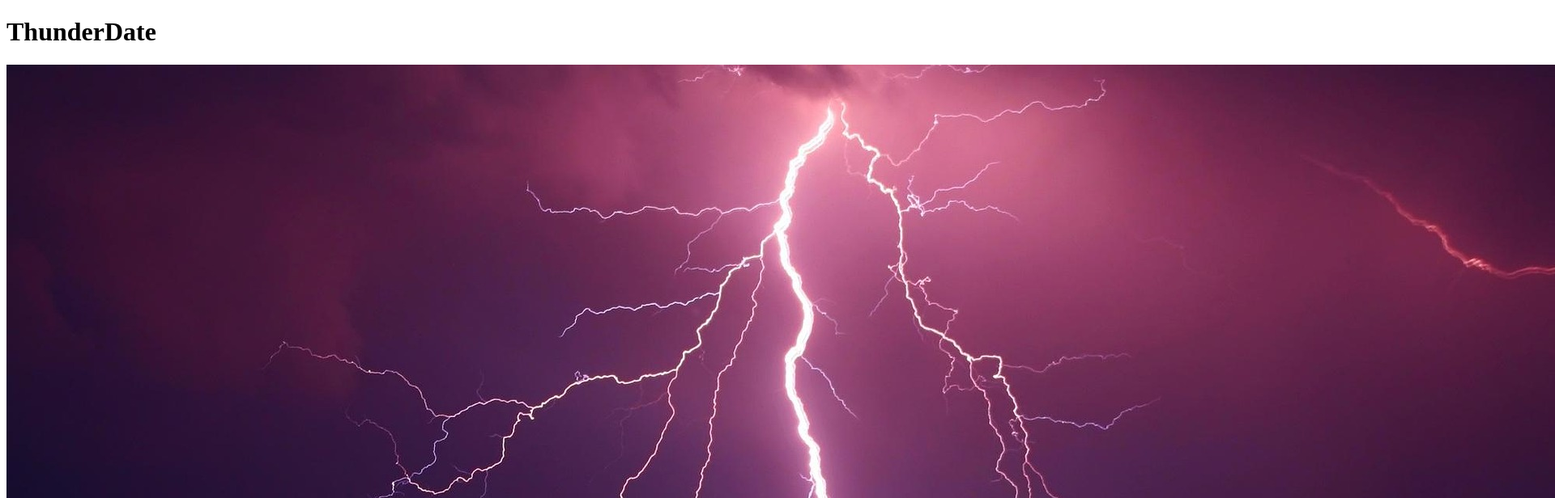
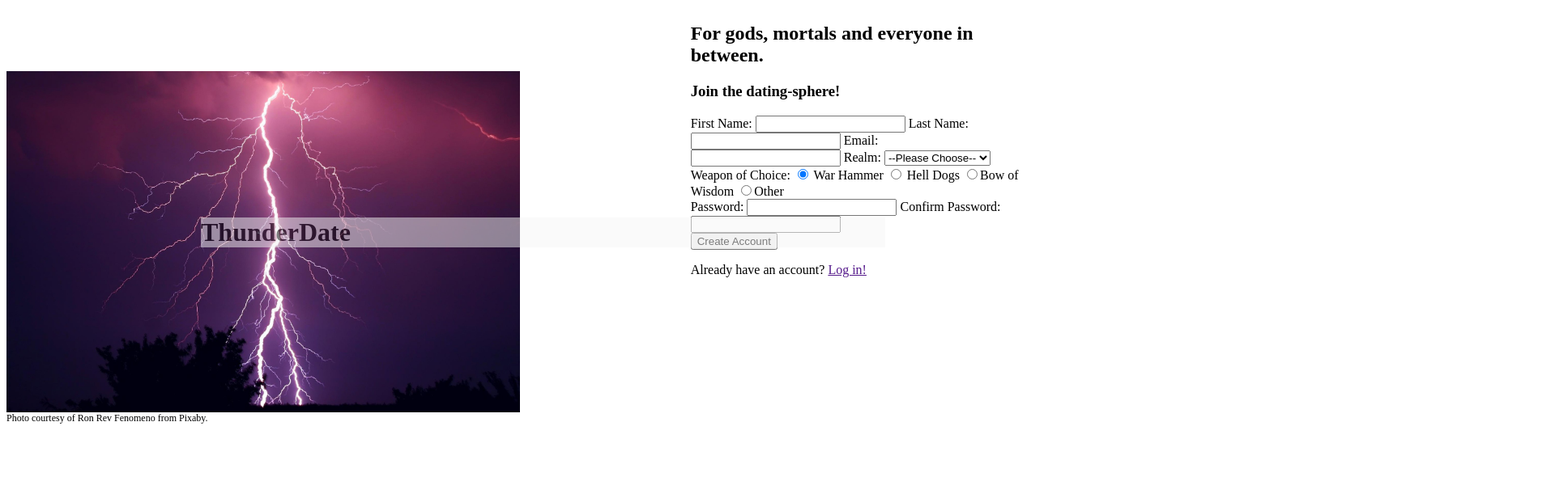
Before and after one commit to ebey04/ThunderDate, a plain HTML site: page index.html in a window 1280 px wide. Shown: the top 616 px of the page at 81% size, 1920 px wide, since content can reach past the window. Drawn offline with Linux system fonts and the light colour scheme.

Commit message:
feat: add Flexbox to body & size hero img

```diff
--- a/index.html
+++ b/index.html
@@ -16,7 +16,7 @@
 
         <div id="hero_img">
             <img src="/ThunderDate/imgs/thunder.jpg" alt="A bright lightning bolt splitting the sky">
-            <caption>Photo courtesy of Ron Rev Fenomeno from Pixaby.</caption>
+            <figcaption id="caption">Photo courtesy of Ron Rev Fenomeno from Pixaby.</figcaption>
         </div>
     </header>
 
--- a/styles.css
+++ b/styles.css
@@ -0,0 +1,25 @@
+body{
+    display: flex;
+}
+
+h1{
+    position: relative;
+    top: 15rem;
+    left: 15rem;
+    background-color: whitesmoke;
+    opacity: .5;
+}
+
+#hero_img{
+    display: flex;
+    flex-direction: column;
+}
+
+img{
+    height: clamp(300px, 75%, 1000px);
+    width: clamp(250px, 75%, 950px);
+}
+
+#caption{
+    font-size: .75rem;
+}
```
